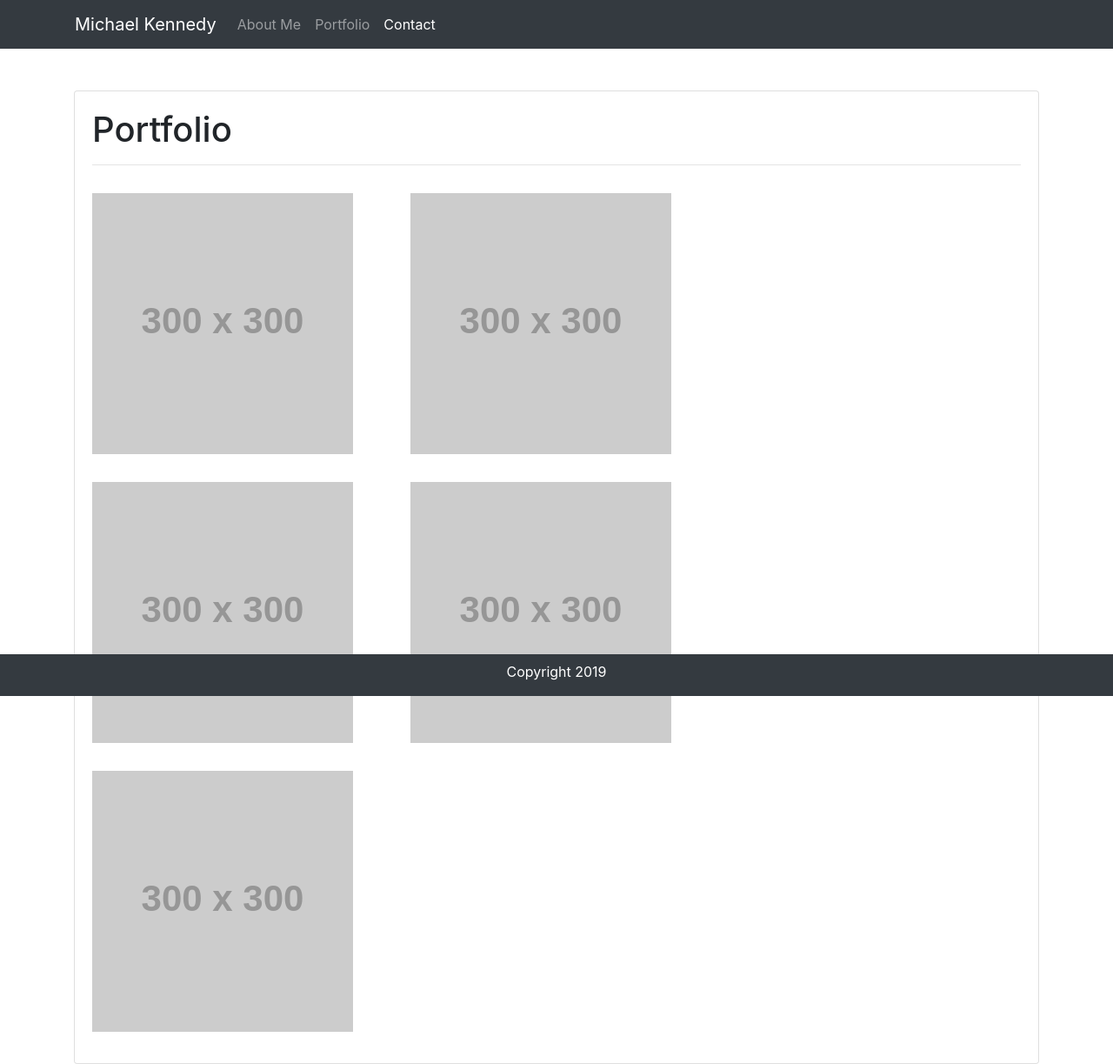
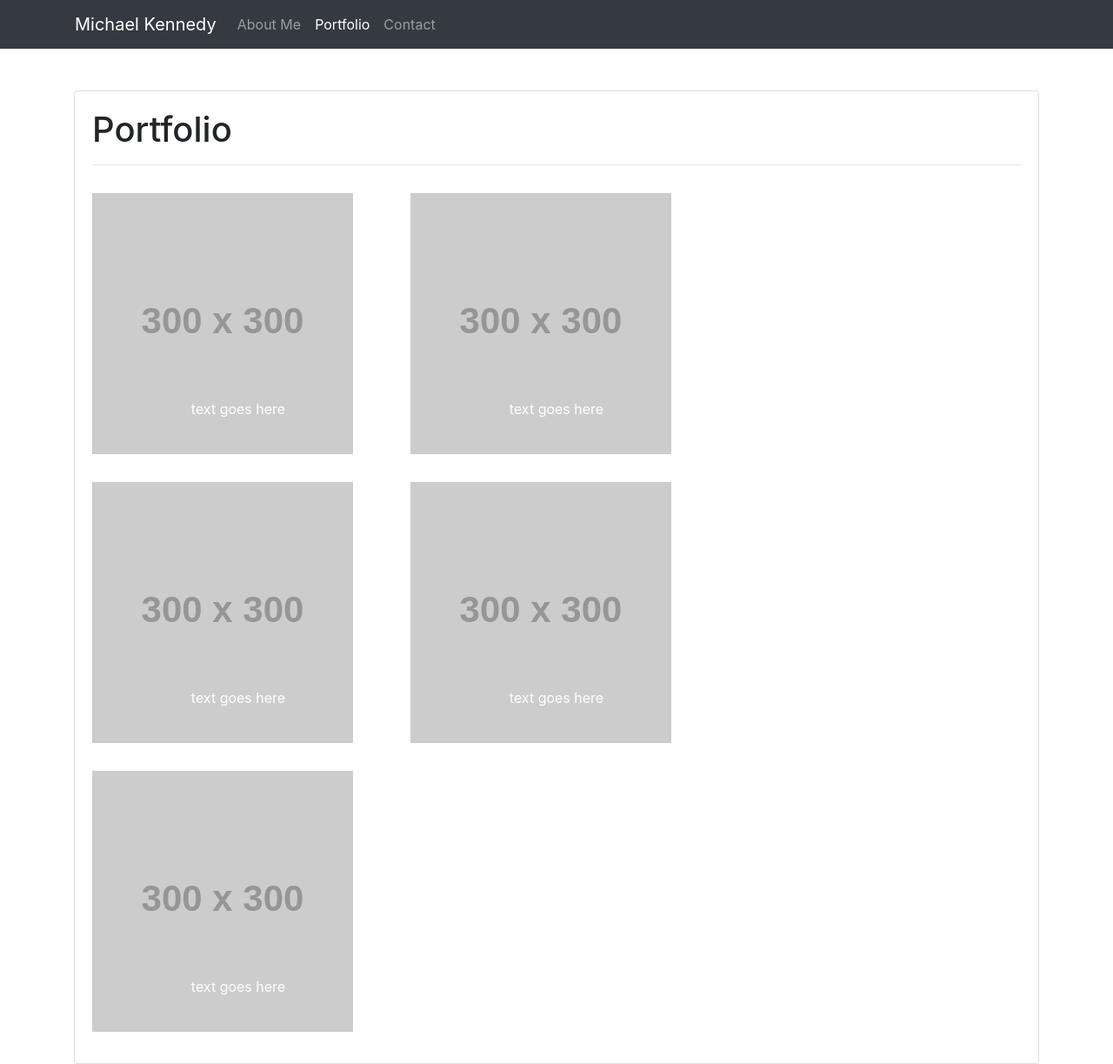
Before and after one commit to hausuwu/Bootstrap-Portfolio, a plain HTML site: page portfolio.html in a window 1280 px wide. Shown: the top 1223 px of the page at 87% size. Drawn offline with nearby package versions, Linux system fonts and the light colour scheme; placeholder pictures from the web are drawn by us.

Commit message:
fixed footer on all pages

```diff
--- a/portfolio.html
+++ b/portfolio.html
@@ -28,12 +28,12 @@
                             <li class="nav-item">
                                 <a class="nav-link" href="./index.html">About Me</a>
                             </li>
+                            <li class="nav-item active">
+                                <a class="nav-link" href="./portfolio.html">Portfolio<span
+                                    class="sr-only">(current)</span></a>
+                            </li>
                             <li class="nav-item">
-                                <a class="nav-link" href="./portfolio.html">Portfolio</a>
-                            </li>
-                            <li class="nav-item active">
-                                <a class="nav-link" href="./contact.html">Contact<span
-                                        class="sr-only">(current)</span></a>
+                                <a class="nav-link" href="./contact.html">Contact</a>
                             </li>
 
                         </ul>
@@ -60,22 +60,38 @@
                         <div class="row">
                             <div class="col-md-4 mt-3 mb-3">
                                     <img class="mw-100" src="http://placehold.it/300x300" alt="Max-width 100%">
+                                    <!-- couldn't align caption div to the width of img tried w-100  -->
+                                    <div class="carousel-caption">
+                                            text goes here
+                                    </div>
                             </div>
                             <div class="col-md-4 mt-3 mb-3">
                                     <img class="mw-100" src="http://placehold.it/300x300" alt="Max-width 100%">
+                                    <div class="carousel-caption">
+                                            text goes here
+                                    </div>
                             </div>
                         </div>
                         <div class="row">
                             <div class="col-md-4 mt-3 mb-3">
                                     <img class="mw-100" src="http://placehold.it/300x300" alt="Max-width 100%">
+                                    <div class="carousel-caption">
+                                            text goes here
+                                    </div>
                             </div>
                             <div class="col-md-4 mt-3 mb-3">
                                     <img class="mw-100" src="http://placehold.it/300x300" alt="Max-width 100%">
+                                    <div class="carousel-caption">
+                                            text goes here
+                                    </div>
                             </div>
                         </div>
                         <div class="row">
                             <div class="col-md-4 mt-3 mb-3">
                                     <img class="mw-100" src="http://placehold.it/300x300" alt="Max-width 100%">
+                                    <div class="carousel-caption">
+                                            text goes here
+                                    </div>
 
                             </div>
                         </div>
@@ -93,8 +109,8 @@
 
 
     <!-- footer -->
-    <div class="fixed-bottom text-center bg-dark text-white pt-2">
-        <p>Copyright 2019</p>
+    <div class="card-footer text-center bg-dark text-white mt-5">
+        Copyright 2019
     </div>
     <!-- footer  -->
 
```
Also changed, not shown: contact.html (+3 -3 lines), index.html (+3 -3 lines), 1 other file.
